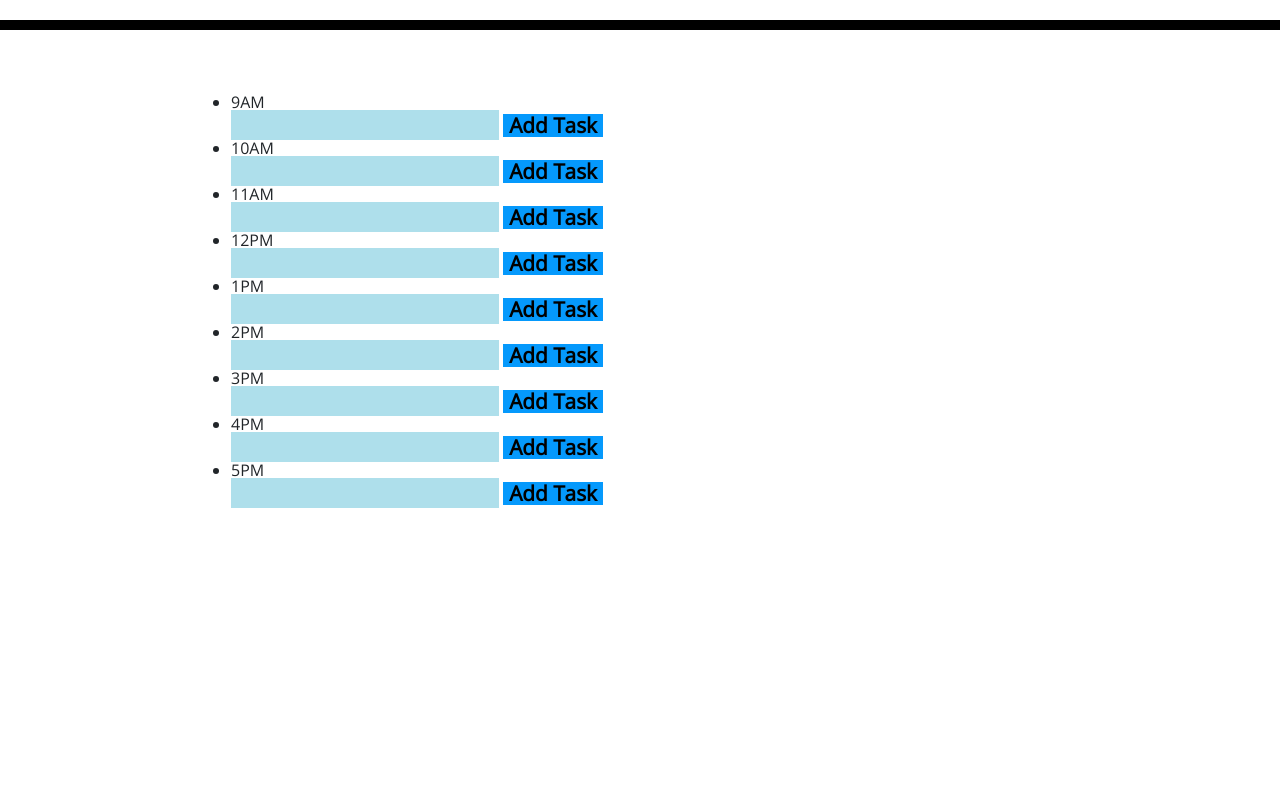
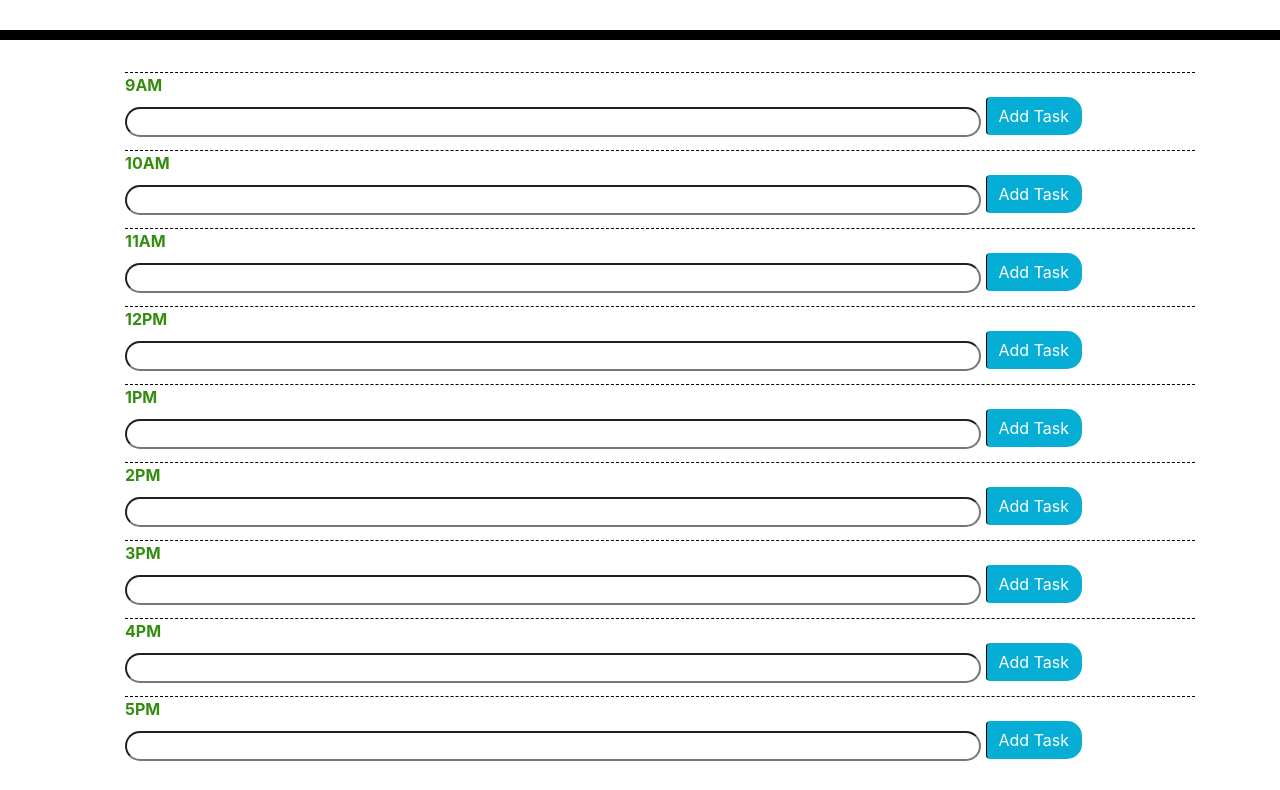
Before and after one commit to schadhuntsman/5daily-planinator, a plain HTML site: page index.html in a window 1280 px wide. Shown: the part 238-1028 px from the top of the page. Before the commit the page ends 800 px from the top, so only its background shows below. Drawn offline with nearby package versions, Linux system fonts and the light colour scheme.

Commit message:
added saves to localmemory and css classes

```diff
--- a/index.html
+++ b/index.html
@@ -30,27 +30,27 @@
       <p id="currentDay" class="lead"></p>
     </header>
     <div class="container">
-      <div id="time-block">
-        <ul id="row">
+      <div id="time-blocks">
+        <ul class="code-rows">
 
-          <li>9AM</li>  <input type="text" id="enter-task" placeholder=""/>
-          <input type="submit" id="save-task" value="Add Task"/>
-          <li>10AM</li> <input type="text" id="enter-task" placeholder=""/>
-          <input type="submit" id="save-task" value="Add Task"/>
-          <li>11AM</li> <input type="text" id="enter-task" placeholder=""/>
-          <input type="submit" id="save-task" value="Add Task"/>
-          <li>12PM</li> <input type="text" id="enter-task" placeholder=""/>
-          <input type="submit" id="save-task" value="Add Task"/>
-          <li>1PM</li> <input type="text" id="enter-task" placeholder=""/>
-          <input type="submit" id="save-task" value="Add Task"/>
-          <li>2PM</li> <input type="text" id="enter-task" placeholder=""/>
-          <input type="submit" id="save-task" value="Add Task"/>
-          <li>3PM</li> <input type="text" id="enter-task" placeholder=""/>
-          <input type="submit" id="save-task" value="Add Task"/>
-          <li>4PM</li> <input type="text" id="enter-task" placeholder=""/>
-          <input type="submit" id="save-task" value="Add Task"/>
-          <li>5PM</li> <input type="text" id="enter-task" placeholder=""/>
-          <input type="submit" id="save-task" value="Add Task"/>
+          <li id="hour1">9AM</li> <input type="text"class="time-block" id="9" placeholder=""/>
+          <button class="btn" id="save-task1">Add Task</button>
+          <li id="hour2">10AM</li> <input type="text"class="time-block" id="10" placeholder=""/>
+          <button class="btn" id="save-task2">Add Task</button>
+          <li id="hour3">11AM</li> <input type="text"class="time-block" id="11" placeholder=""/>
+          <button class="btn" id="save-task3">Add Task</button>
+          <li id="hour4">12PM</li> <input type="text"class="time-block" id="12" placeholder=""/>
+          <button class="btn" id="save-task4">Add Task</button>
+          <li id="hour5">1PM</li> <input type="text" class="time-block" id="13" placeholder=""/>
+          <button class="btn" id="save-task5">Add Task</button>
+          <li id="hour6">2PM</li> <input type="text"class="time-block" id="14" placeholder=""/>
+          <button class="btn" id="save-task6">Add Task</button>
+          <li id="hour7">3PM</li> <input type="text"class="time-block" id="15" placeholder=""/>
+          <button class="btn" id="save-task7">Add Task</button>
+          <li id="hour8">4PM</li> <input type="text"class="time-block" id="16" placeholder=""/>
+          <button class="btn" id="save-task8">Add Task</button>
+          <li id="hour9">5PM</li> <input type="text"class="time-block" id="17" placeholder=""/>
+          <button class="btn" id="save-task9">Add Task</button>
         </ul>
 
       <!-- Timeblocks go here -->
--- a/style.css
+++ b/style.css
@@ -1,4 +1,4 @@
-body {
+/* body {
   font-family: 'Open Sans', sans-serif;
   font-size: 16px;
   line-height: 1;
@@ -55,16 +55,16 @@ font-weight: 800;
   max-width: 850px;
   width: 100%;
   margin: 0 auto;
-}
+} */
 
-textarea{
+/* textarea{
   background: transparent;
   border: none;
   resize: none;
   color: #000000;
   border-left: 1px solid black;
   padding: 10px;
-}
+} */
 
 .jumbotron {
   text-align: center;
@@ -81,6 +81,7 @@ textarea{
 .time-block{
   text-align: center;
   border-radius: 15px;
+  width: 80%;
 }
 
 .row {
@@ -89,10 +90,14 @@ textarea{
   border-top: 1px solid white;;
 }
 
-.hour {
+ #hour1, #hour2, #hour3, #hour4, #hour5, #hour6, #hour7, #hour8, #hour9  {
   background-color: #ffffff;
-  color: #000000;
+  color: #348d11;
   border-top: 1px dashed #000000;
+  list-style-type: none;
+  font-weight: bold;
+  display: flex;
+  flex-direction: row;
 }
 
 .past {
@@ -110,12 +115,13 @@ textarea{
   color: white;
 }
 
-.saveBtn {
+.code-rows #save-task1, #save-task2, #save-task3, #save-task4, #save-task5, #save-task6,#save-task7,#save-task8,#save-task9 {
   border-left: 1px solid black;
   border-top-right-radius: 15px;
   border-bottom-right-radius: 15px;
   background-color: #06AED5;
   color: white;
+  margin-bottom: 15px;
 }
 
 .saveBtn i:hover {
--- a/super-disco-main.js
+++ b/super-disco-main.js
@@ -15,8 +15,42 @@ window.addEventListener('load', () => {
     })
 })
 
+document.getElementById('save-task1').addEventListener("click", function() {
+    localStorage.setItem('9', document.getElementById('9').value)
+})
+document.getElementById('save-task2').addEventListener("click", function() {
+    localStorage.setItem('10', document.getElementById('10').value)
+})
+document.getElementById('save-task3').addEventListener("click", function() {
+    localStorage.setItem('11', document.getElementById('11').value)
+})
+document.getElementById('save-task4').addEventListener("click", function() {
+    localStorage.setItem('12', document.getElementById('12').value)
+})
+document.getElementById('save-task5').addEventListener("click", function() {
+    localStorage.setItem('13', document.getElementById('13').value)
+})
+document.getElementById('save-task6').addEventListener("click", function() {
+    localStorage.setItem('14', document.getElementById('14').value)
+})
+document.getElementById('save-task6').addEventListener("click", function() {
+    localStorage.setItem('15', document.getElementById('15').value)
+})
+document.getElementById('save-task6').addEventListener("click", function() {
+    localStorage.setItem('16', document.getElementById('16').value)
+})
+document.getElementById('save-task9').addEventListener("click", function() {
+    localStorage.setItem('17', document.getElementById('17').value)
+})
 
+function getInfo() {
+    for (let i = 9; i <= 17; i++) {
+        let a = i.toString()
+        document.getElementById(a).value = localStorage.getItem(a)
+    }
+}
 
+getInfo();
 
 
 
```
